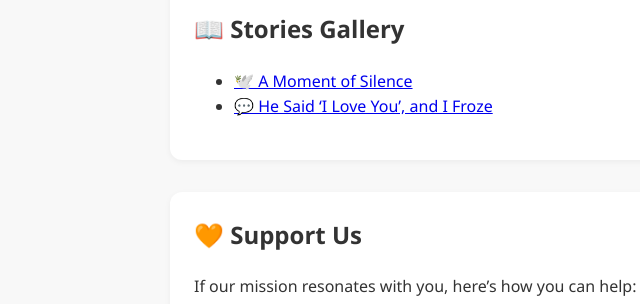
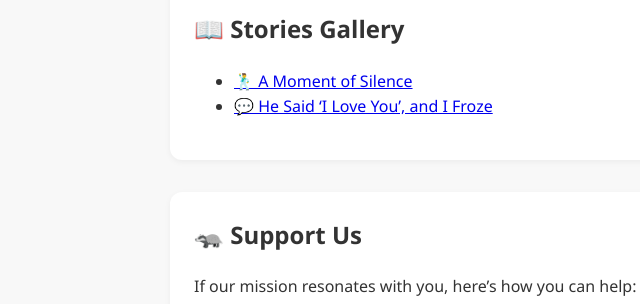
Before and after one commit to DAO4Autism/DAO4Autism, a plain HTML site: page index.html in a window 1280 px wide. Shown: the part 455-759 px from the top of the page, 70-710 px from the left. Drawn offline with Linux system fonts and the light colour scheme.

Commit message:
Update index.html

```diff
--- a/index.html
+++ b/index.html
@@ -24,14 +24,14 @@
     <section id="stories">
       <h2>📖 Stories Gallery</h2>
       <ul>
-        <li><a href="https://mirror.xyz/0x68A07Dd4F6b4ab145d6B4338C01A104c2c3b0716/ys4B59KgI2yep7J-kA24WZYJ-K3MCHWtN0VB56r48z8" target="_blank">🕊️ A Moment of Silence</a></li>
+        <li><a href="https://mirror.xyz/0x68A07Dd4F6b4ab145d6B4338C01A104c2c3b0716/ys4B59KgI2yep7J-kA24WZYJ-K3MCHWtN0VB56r48z8" target="_blank">🕺️ A Moment of Silence</a></li>
         <li><a href="https://mirror.xyz/0x68A07Dd4F6b4ab145d6B4338C01A104c2c3b0716" target="_blank">💬 He Said ‘I Love You’, and I Froze</a></li>
         <!-- Add more Mirror links here as new posts are published -->
       </ul>
     </section>
 
     <section id="support">
-      <h2>🧡 Support Us</h2>
+      <h2>🦡 Support Us</h2>
       <p>If our mission resonates with you, here’s how you can help:</p>
       <ul>
         <li>🔁 Share our stories on <a href="https://x.com/DAO4Autism" target="_blank">Twitter/X</a></li>
```
